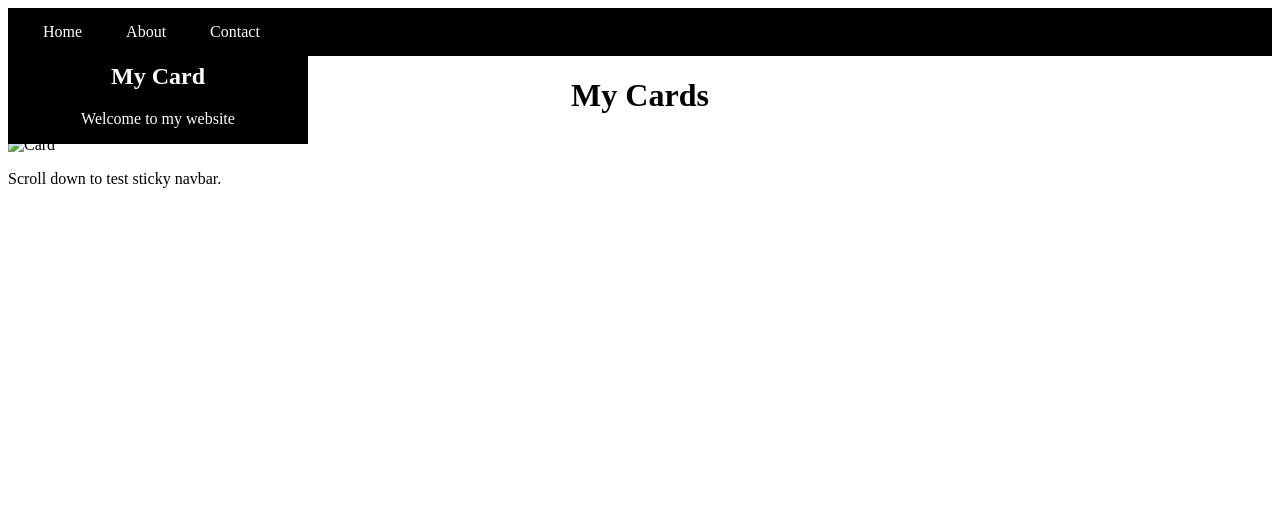
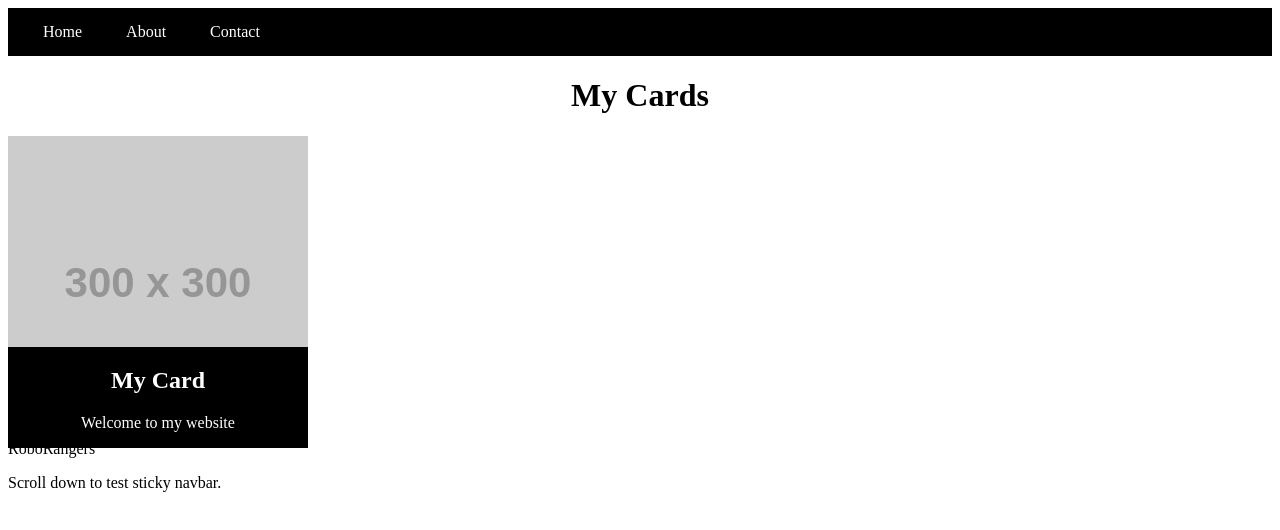
Before and after one commit to Maanya-2409/Web_Dev1, a plain HTML site: page P8/index.html in a window 1280 px wide. Drawn offline with Linux system fonts and the light colour scheme; placeholder pictures from the web are drawn by us.

Commit message:
Updated code

```diff
--- a/P8/index.html
+++ b/P8/index.html
@@ -15,7 +15,7 @@
     <h1>My Cards</h1>
 
     <div class="card">
-        <img src="h/Users/maanyaashchary/Downloads/doraemon.jpeg" alt="Card">
+        <img src="https://via.placeholder.com/300" alt="Card">RoboRangers
         <div class="text">
             <h2>My Card</h2>
             <p>Welcome to my website</p>
```
Also changed, not shown: P8/P2 OUTPUT.png (added), P8/P8 CSS.png (added), P8/P8 HTML.png (added).
